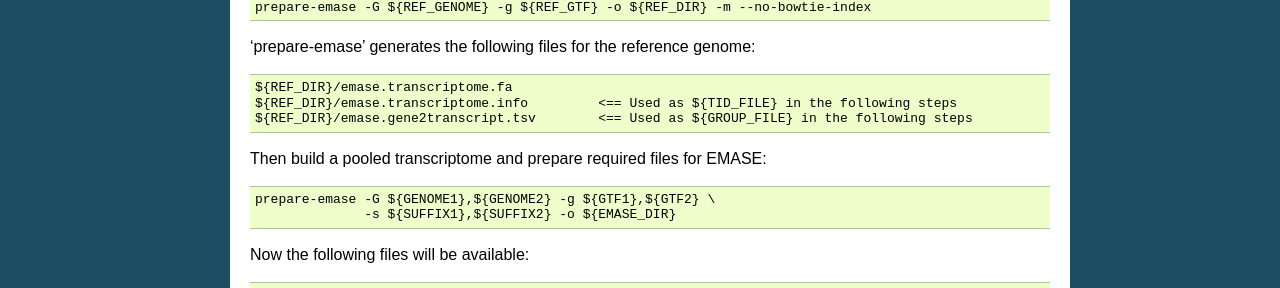
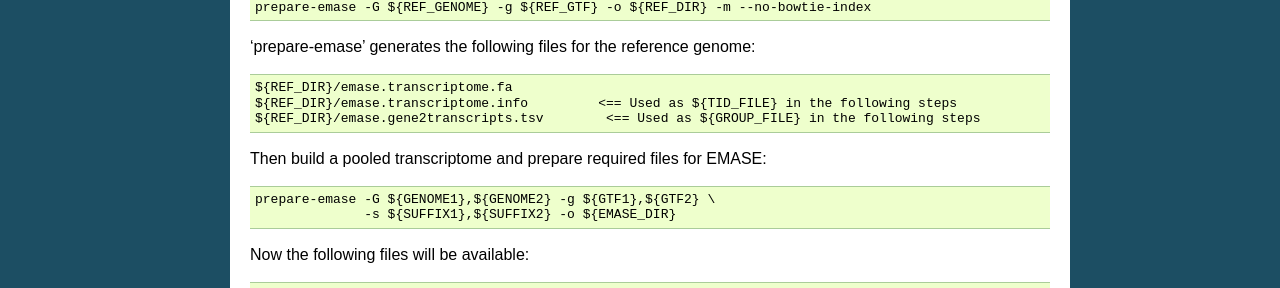
Before and after one commit to churchill-lab/emase, a Sphinx documentation site: the page built from docs/usage.rst, in a window 1280 px wide. Shown: the part 441-729 px from the top of the page. Built offline with Sphinx 7.4.7, drawn with Linux system fonts in a browser that asks for light colours.

```diff
--- a/docs/examples.rst
+++ b/docs/examples.rst
@@ -16,7 +16,7 @@
 
     ${REF_DIR}/emase.transcriptome.fa
     ${REF_DIR}/emase.transcriptome.info
-    ${REF_DIR}/emase.gene2transcript.tsv
+    ${REF_DIR}/emase.gene2transcripts.tsv
 
 **2. Build an individualized genome**
 
@@ -96,7 +96,7 @@
 Now we are ready to run EMASE::
 
     run-emase -i ${SAMPLE_DIR}/bowtie.transcriptome.h5 \
-              -g ${REF_DIR}/emase.gene2transcript.tsv \
+              -g ${REF_DIR}/emase.gene2transcripts.tsv \
               -L ${SAMPLE_DIR}/emase.pooled.transcriptome.info \
               -M ${MODEL} \
               -o ${SAMPLE_DIR}/emase \
--- a/docs/usage.rst
+++ b/docs/usage.rst
@@ -26,7 +26,7 @@
 
     ${REF_DIR}/emase.transcriptome.fa
     ${REF_DIR}/emase.transcriptome.info         <== Used as ${TID_FILE} in the following steps
-    ${REF_DIR}/emase.gene2transcript.tsv        <== Used as ${GROUP_FILE} in the following steps
+    ${REF_DIR}/emase.gene2transcripts.tsv        <== Used as ${GROUP_FILE} in the following steps
 
 Then build a pooled transcriptome and prepare required files for EMASE::
 
```
Also changed, not shown: 2 other files.
